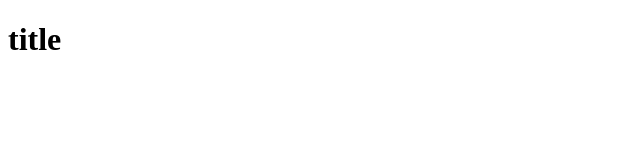
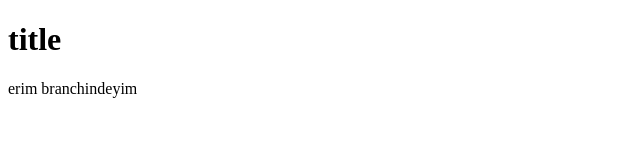
Before and after one commit to erimozcancivgin/first_project, a plain HTML site: page index.html in a window 1280 px wide. Shown: the whole page, without its empty margins (0-640 px from the left). Drawn offline with Linux system fonts and the light colour scheme.

Commit message:
erim eklendi

```diff
--- a/index.html
+++ b/index.html
@@ -8,5 +8,6 @@
 </head>
 <body>
     <h1>title</h1>
+    <p>erim branchindeyim</p>
 </body>
 </html>
```
